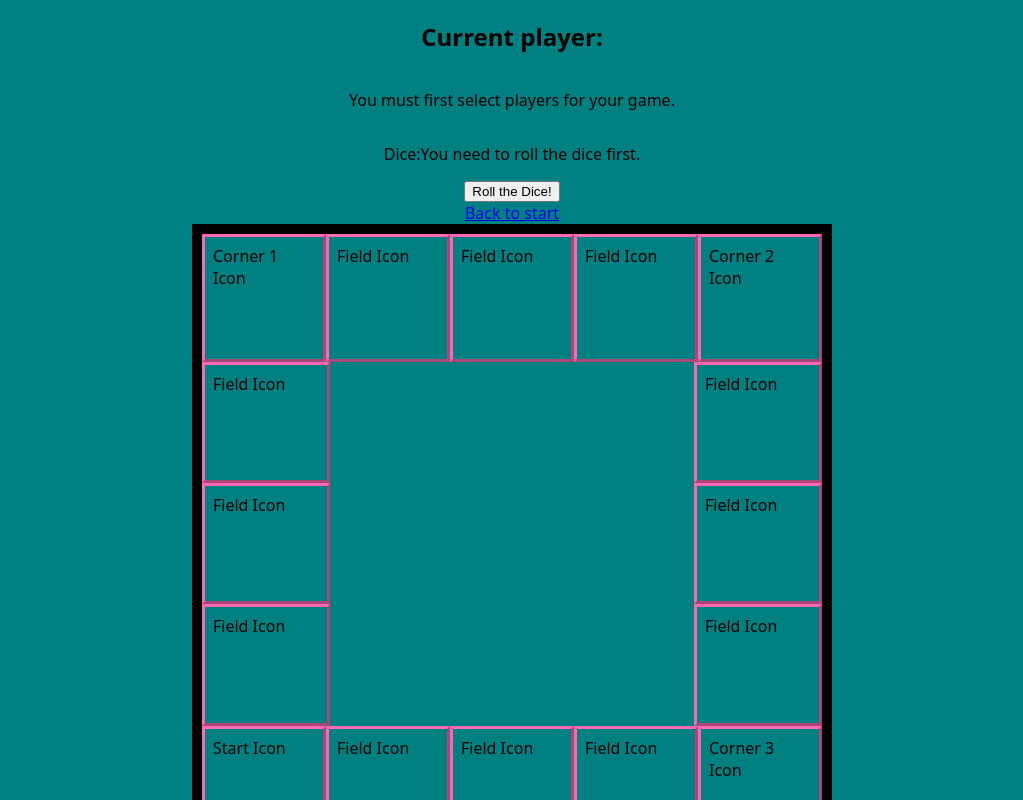
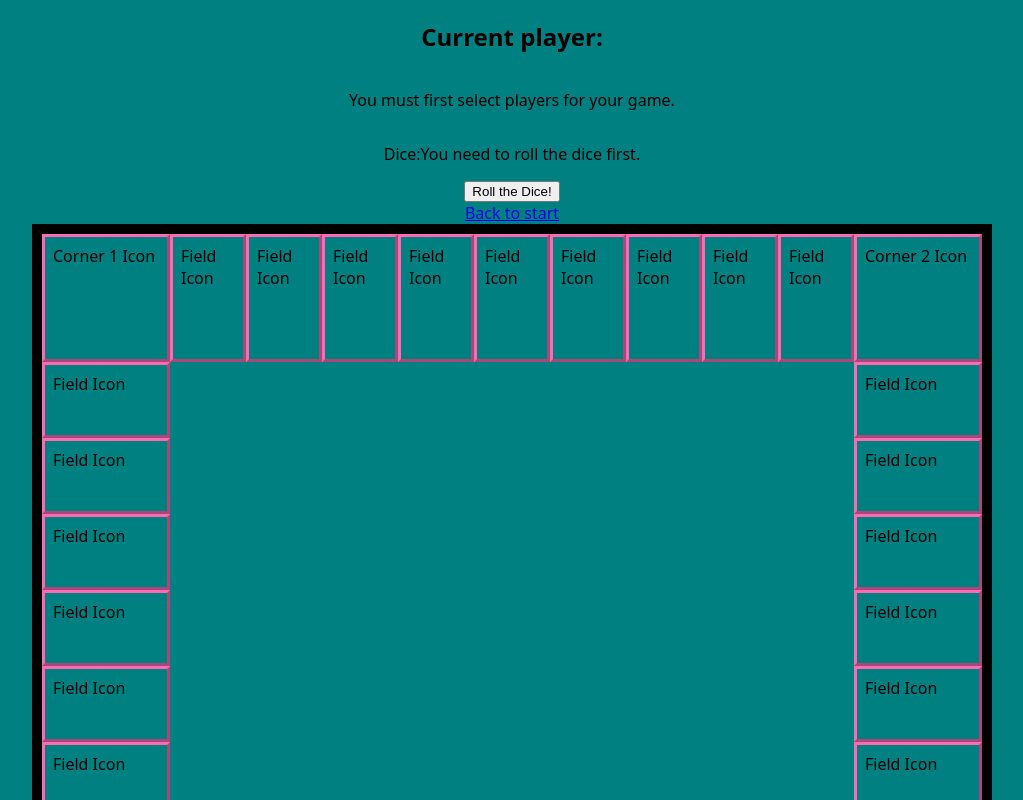
Before and after one commit to mbosselmann/pyropoly, a Next.js app: page /board in a window 1280 px wide. Shown: the top 800 px of the page, without its empty margins (128-1151 px from the left). Built offline with nearby package versions, Linux system fonts and the light colour scheme.

Commit message:
Update board

```diff
--- a/src/components/Board.tsx
+++ b/src/components/Board.tsx
@@ -20,8 +20,8 @@ export default function Board() {
 }
 const Container = styled.div`
   display: grid;
-  width: 40rem;
-  height: 40rem;
+  width: 60rem;
+  height: 60rem;
   margin: 0 auto;
   gap: 0;
   grid-template-rows: 8rem auto 8rem;
--- a/src/components/GameCenter.tsx
+++ b/src/components/GameCenter.tsx
@@ -10,7 +10,7 @@ export default function GameCenter() {
   const fieldOfCurrentPlayer = fields
     ?.flatMap((field) => field)
     ?.find((field) => field.fieldNumber === playerLocationOfCurrentPlayer);
-  console.log(fieldOfCurrentPlayer);
+
   return (
     <section>
       <h2>{fieldOfCurrentPlayer?.name ?? ""}</h2>
--- a/src/components/Panel.tsx
+++ b/src/components/Panel.tsx
@@ -34,12 +34,12 @@ const List = styled.ul.attrs({
     variant === "vertical" &&
     css`
       width: 8rem;
-      grid-template-rows: 1fr 1fr 1fr;
+      grid-template-rows: repeat(9, 1fr);
     `}
   ${({ variant }) =>
     variant === "horizontal" &&
     css`
       height: 8rem;
-      grid-template-columns: 1fr 1fr 1fr 1fr 1fr;
+      grid-template-columns: 8rem repeat(9, 1fr) 8rem;
     `}
 `;
--- a/src/db.js
+++ b/src/db.js
@@ -28,13 +28,91 @@ export const fields = [
     },
     {
       id: 5,
+      name: "Field",
+      fieldNumber: 8,
+      message: "If we have no structure we do not find anything in our code.",
+    },
+    {
+      id: 6,
+      name: "Field",
+      fieldNumber: 9,
+      message: "If we have no structure we do not find anything in our code.",
+    },
+    {
+      id: 7,
+      name: "Field",
+      fieldNumber: 10,
+      message: "If we have no structure we do not find anything in our code.",
+    },
+    {
+      id: 8,
+      name: "Field",
+      fieldNumber: 11,
+      message: "If we have no structure we do not find anything in our code.",
+    },
+    {
+      id: 9,
+      name: "Field",
+      fieldNumber: 12,
+      message: "If we have no structure we do not find anything in our code.",
+    },
+    {
+      id: 10,
+      name: "Field",
+      fieldNumber: 13,
+      message: "If we have no structure we do not find anything in our code.",
+    },
+    {
+      id: 11,
       name: "Corner 2",
-      fieldNumber: 8,
+      fieldNumber: 14,
       message:
         "You arrived on the recap field for endlessly repeating the learned topics by coding some recap projects. Try to show that you can apply your knowledge and that you are ready to move forward.",
     },
   ],
   [
+    {
+      id: 9,
+      name: "Field",
+      fieldNumber: 9,
+      message:
+        "We have structure, we have stylings, now we want interaction! Let's go!",
+    },
+    {
+      id: 8,
+      name: "Field",
+      fieldNumber: 8,
+      message:
+        "We have structure, we have stylings, now we want interaction! Let's go!",
+    },
+    {
+      id: 7,
+      name: "Field",
+      fieldNumber: 7,
+      message:
+        "We have structure, we have stylings, now we want interaction! Let's go!",
+    },
+    {
+      id: 6,
+      name: "Field",
+      fieldNumber: 6,
+      message:
+        "We have structure, we have stylings, now we want interaction! Let's go!",
+    },
+    {
+      id: 5,
+      name: "Field",
+      fieldNumber: 5,
+      message:
+        "We have structure, we have stylings, now we want interaction! Let's go!",
+    },
+    {
+      id: 4,
+      name: "Field",
+      fieldNumber: 4,
+      message:
+        "We have structure, we have stylings, now we want interaction! Let's go!",
+    },
     {
       id: 3,
       name: "Field",
@@ -70,6 +148,48 @@ export const fields = [
       message:
         "Nice to be here and relax. Throw the dice to see if you want to stay here longer.",
     },
+    {
+      id: 4,
+      name: "Field",
+      fieldNumber: 12,
+      message:
+        "Nice to be here and relax. Throw the dice to see if you want to stay here longer.",
+    },
+    {
+      id: 5,
+      name: "Field",
+      fieldNumber: 13,
+      message:
+        "Nice to be here and relax. Throw the dice to see if you want to stay here longer.",
+    },
+    {
+      id: 6,
+      name: "Field",
+      fieldNumber: 14,
+      message:
+        "Nice to be here and relax. Throw the dice to see if you want to stay here longer.",
+    },
+    {
+      id: 7,
+      name: "Field",
+      fieldNumber: 15,
+      message:
+        "Nice to be here and relax. Throw the dice to see if you want to stay here longer.",
+    },
+    {
+      id: 8,
+      name: "Field",
+      fieldNumber: 16,
+      message:
+        "Nice to be here and relax. Throw the dice to see if you want to stay here longer.",
+    },
+    {
+      id: 9,
+      name: "Field",
+      fieldNumber: 17,
+      message:
+        "Nice to be here and relax. Throw the dice to see if you want to stay here longer.",
+    },
   ],
   [
     {
@@ -98,7 +218,44 @@ export const fields = [
       fieldNumber: 13,
       message: "Nice start!",
     },
-    { id: 5, name: "Corner 3", fieldNumber: 12, message: "Nice start!" },
+    {
+      id: 5,
+      name: "Field",
+      fieldNumber: 14,
+      message: "Nice start!",
+    },
+    {
+      id: 6,
+      name: "Field",
+      fieldNumber: 15,
+      message: "Nice start!",
+    },
+    {
+      id: 7,
+      name: "Field",
+      fieldNumber: 16,
+      message: "Nice start!",
+    },
+    {
+      id: 8,
+      name: "Field",
+      fieldNumber: 17,
+      message: "Nice start!",
+    },
+    {
+      id: 9,
+      name: "Field",
+      fieldNumber: 18,
+      message: "Nice start!",
+    },
+    {
+      id: 10,
+      name: "Field",
+      fieldNumber: 19,
+      message: "Nice start!",
+    },
+
+    { id: 11, name: "Corner 3", fieldNumber: 20, message: "Nice start!" },
   ],
 ];
 
```
